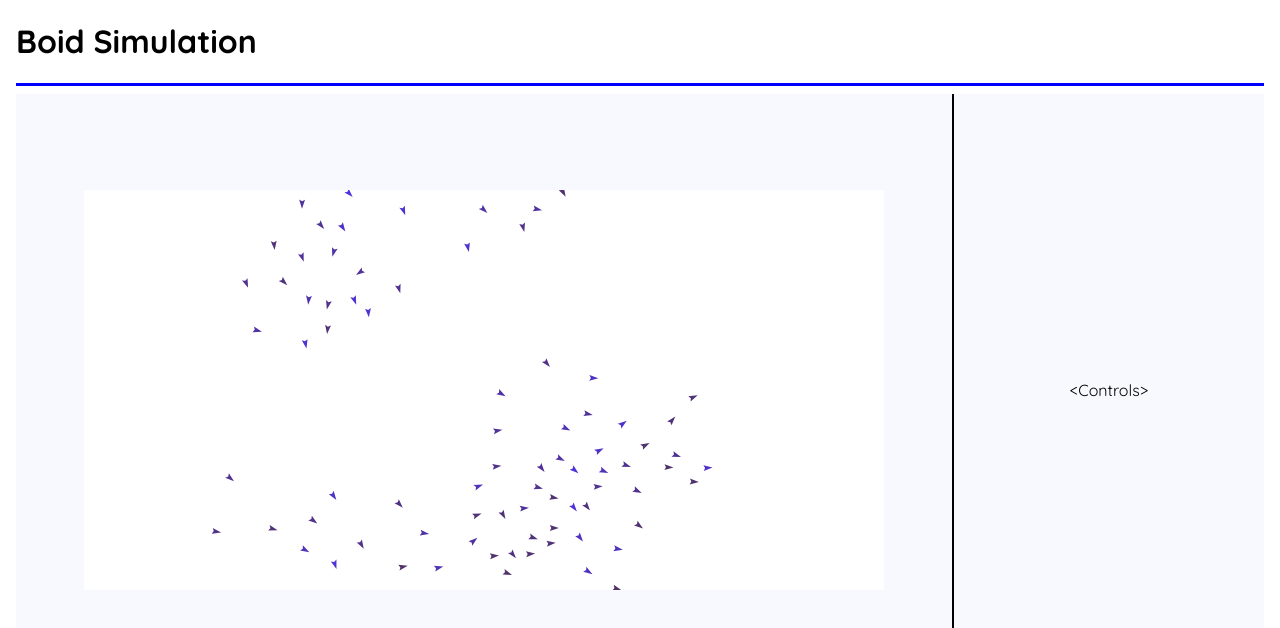
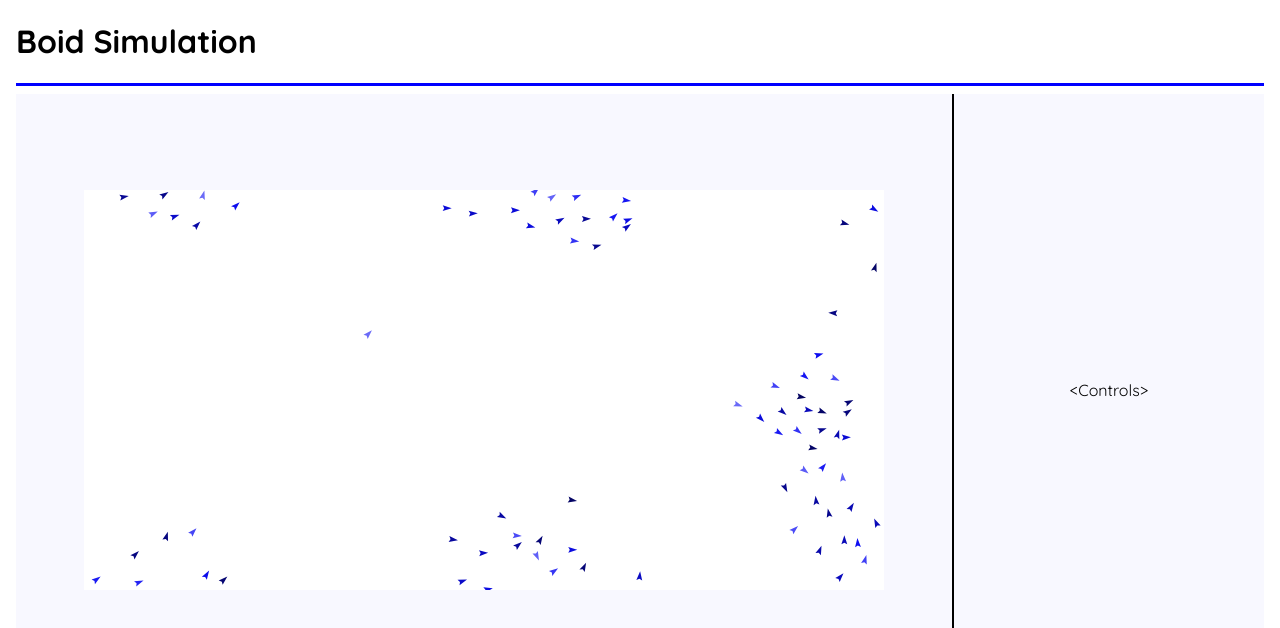
Before and after one commit to zinkko/boids, a React (Create React App) app: page / in a window 1280 px wide. Shown: the top 628 px of the page. Built offline with nearby package versions, Linux system fonts and the light colour scheme.

Commit message:
chore: Refactor configuration of boids and random generators
Separate concerns a bit better, and make future user configurability
easier

```diff
--- a/src/BoidSimulation.tsx
+++ b/src/BoidSimulation.tsx
@@ -1,6 +1,6 @@
-import { useEffect, useRef, useState } from "react";
-import World from "./entities/World";
-
+import { useEffect, useRef, useState } from 'react';
+import World from './entities/World';
+import { randomColor, randomDirection, randomPosition } from './utils/random';
 
 const createWorld = (): World => {
     const world = new World(800, 400);
@@ -8,17 +8,17 @@ const createWorld = (): World => {
     const pad = 20;
     for (let i=0; i < n; i++) {
         world.addBoid({
-            x: Math.random()*(world.width -2*pad) + pad,
-            y: Math.random()*(world.height-2*pad) + pad,
+            pos: randomPosition({ maxX: world.width - pad, minX: pad, maxY: world.height - pad, minY: pad }),
+            color: randomColor(240, 'lightness', { minLightness: 20, maxLightness: 70 }),
+            direction: randomDirection(),
         });
     }
     return world;
 }
 
-
-
 export default function BoidSimulation() {
     const canvasRef = useRef<HTMLCanvasElement | null>(null);
+    // eslint-disable-next-line @typescript-eslint/no-unused-vars
     const [world, _] = useState(createWorld());
 
     useEffect(() => {
@@ -37,7 +37,7 @@ export default function BoidSimulation() {
         if (ctx) {
             play(ctx);
         }
-    }, [canvasRef]);
+    }, [canvasRef, world]);
 
 
     return (
--- a/src/entities/Boid.ts
+++ b/src/entities/Boid.ts
@@ -1,6 +1,18 @@
 
-import { Point, pointOnCircle, DirectionVector, directionFromAngle, angleBetween, mod, centerOfMass, averageOfDirections, distance } from './geometry';
+import { Point, pointOnCircle, DirectionVector, angleBetween, mod, centerOfMass, averageOfDirections, distance } from './geometry';
 import World, { walls } from './World';
+
+export interface BoidProperties {
+    size?: number;
+    speed?: number;
+    turnSpeed?: number;
+    direction?: DirectionVector;
+    pos?: Point;
+    world?: World;
+    visionRadius?: number;
+    color?: string;
+    crowdingDistance?: number;
+}
 
 export default class Boid {
     public size: number;
@@ -13,17 +25,16 @@ export default class Boid {
     private color: string;
     private crowdingDistance: number;
 
-    constructor(world: World) {
-        this.size = 5;
-        this.speed = 0.1;
-        this.turnSpeed = 0.05;
-        this.direction = directionFromAngle(Math.random() * Math.PI * 2);
-        this.pos = { x: 100, y: 100 };
+    constructor(world: World, properties?: BoidProperties) {
+        this.size = properties?.size || 5;
+        this.speed = properties?.speed || 0.1;
+        this.turnSpeed = properties?.turnSpeed || 0.05;
+        this.direction = properties?.direction || new DirectionVector(1, 0);
+        this.pos = properties?.pos || { x: 100, y: 100 };
         this.world = world;
-        this.visionRadius = this.size * 20;
-        this.crowdingDistance = this.visionRadius / 3;
-        const blue = Math.random() * 126 + 100;
-        this.color = `rgb(80, 50, ${blue})`;
+        this.visionRadius = properties?.visionRadius || this.size * 20;
+        this.crowdingDistance = properties?.crowdingDistance || this.size * 5;
+        this.color = properties?.color || 'black';
     }
     public ai() {
         const targets: DirectionVector[] = [];
--- a/src/entities/World.ts
+++ b/src/entities/World.ts
@@ -1,5 +1,5 @@
-import { distance, Point, DirectionVector, mod, centerOfMass } from './geometry';
-import Boid from './Boid';
+import { distance, DirectionVector, mod, centerOfMass } from './geometry';
+import Boid, { BoidProperties } from './Boid';
 
 export default class World {
     public width: number;
@@ -12,12 +12,8 @@ export default class World {
         this.boids = [];
     }
 
-    public addBoid(startPosition?: Point) {
-        const boid = new Boid(this);
-        if (startPosition) {
-            boid.pos = startPosition;
-        }
-        this.boids.push(boid);
+    public addBoid(properties: BoidProperties) {
+        this.boids.push(new Boid(this, properties));
     }
 
     public boidsWithinVision(boid: Boid) {
--- /dev/null
+++ b/src/utils/random.ts
@@ -0,0 +1,43 @@
+import { DirectionVector, directionFromAngle, Point } from "../entities/geometry";
+
+export const randomBetween = (a: number, b: number):number => {
+    return Math.random() * Math.abs(a-b) + Math.min(a, b);
+}
+
+export interface randomColorConfig {
+    minLightness?: number;
+    maxLightness?: number;
+    minSaturation?: number;
+    maxSaturation?: number;
+}
+
+export const randomColor = (
+    hue: number,
+    mode: 'saturation' | 'lightness' | 'both',
+    config?: randomColorConfig
+): string => {
+    let saturation = 90, lightness = 50;
+    if (mode === 'saturation' || mode === 'both') {
+        saturation = randomBetween(config?.minSaturation || 0, config?.maxSaturation || 100);
+    }
+    if (mode === 'lightness' || mode === 'both') {
+        lightness = randomBetween(config?.minLightness || 0, config?.maxLightness || 100);
+    }
+    return `hsl(${hue}, ${saturation}%, ${lightness}%)`;
+}
+
+export const randomDirection = (): DirectionVector => directionFromAngle(Math.random() * Math.PI * 2);
+
+export interface RandomPositionConfig {
+    maxX: number;
+    minX: number;
+    maxY: number;
+    minY: number;
+}
+
+export const randomPosition = (config: RandomPositionConfig): Point => {
+    return {
+        x: randomBetween(config.maxX, config.minX),
+        y: randomBetween(config.maxY, config.minY),
+    };
+}
```
